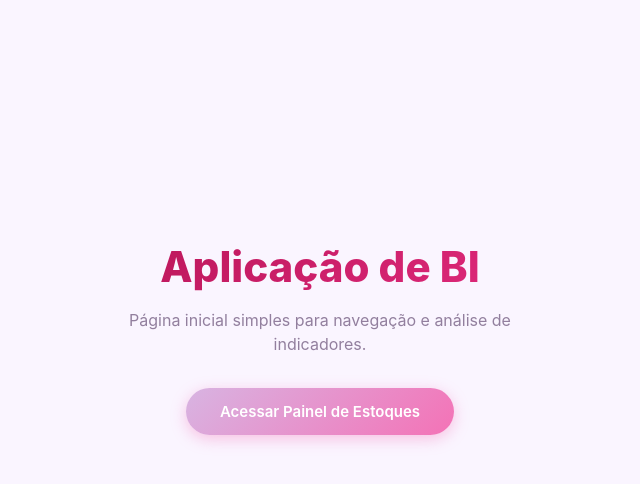
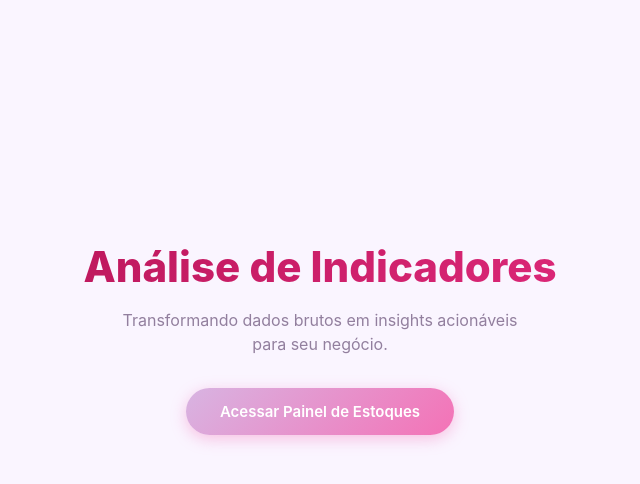
Before and after one commit to YasminCalazans10/projeto_estoques, a Flask app: page / in a window 1280 px wide. Shown: the part 52-536 px from the top of the page, without its empty margins (320-960 px from the left). Run offline with Flask 3, Linux system fonts and the light colour scheme.

Commit message:
Conexão com BD e desenvolvimento inicial das páginas

```diff
--- a/app/templates/index.html
+++ b/app/templates/index.html
@@ -4,8 +4,8 @@
 
 {% block content %}
 <section class="index-container">
-  <h1 class="index-title">Aplicação de BI</h1>
-  <p class="index-subtitle">Página inicial simples para navegação e análise de indicadores.</p>
+  <h1 class="index-title">Análise de Indicadores</h1>
+  <p class="index-subtitle">Transformando dados brutos em insights acionáveis para seu negócio.</p>
   <div class="index-action">
     <a href="{{ url_for('main.estoques') }}" class="btn-index">Acessar Painel de Estoques</a>
   </div>
```
